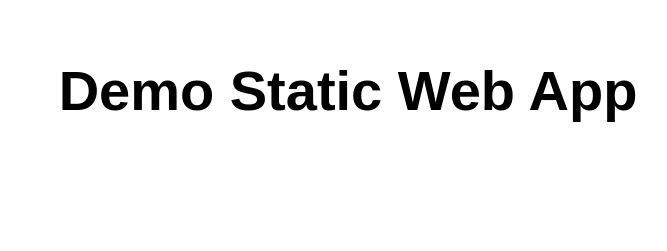
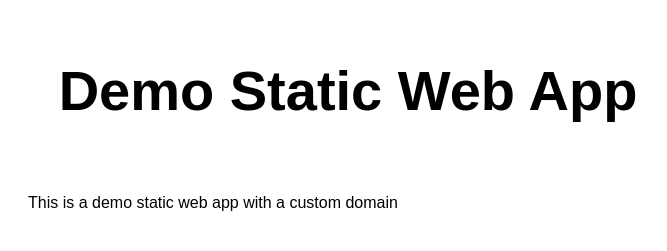
Before and after one commit to donovm4/demo-static-web-app, a website: page src/index.html in a window 1280 px wide. Shown: the whole page, without its empty margins (292-959 px from the left). Drawn offline with Linux system fonts and the light colour scheme.

Commit message:
Update index.html

```diff
--- a/src/index.html
+++ b/src/index.html
@@ -11,6 +11,8 @@
 <body>
   <main>
     <h1>Demo Static Web App</h1>
+    <br />
+    <p>This is a demo static web app with a custom domain</p>
   </main>
 </body>
 
```
